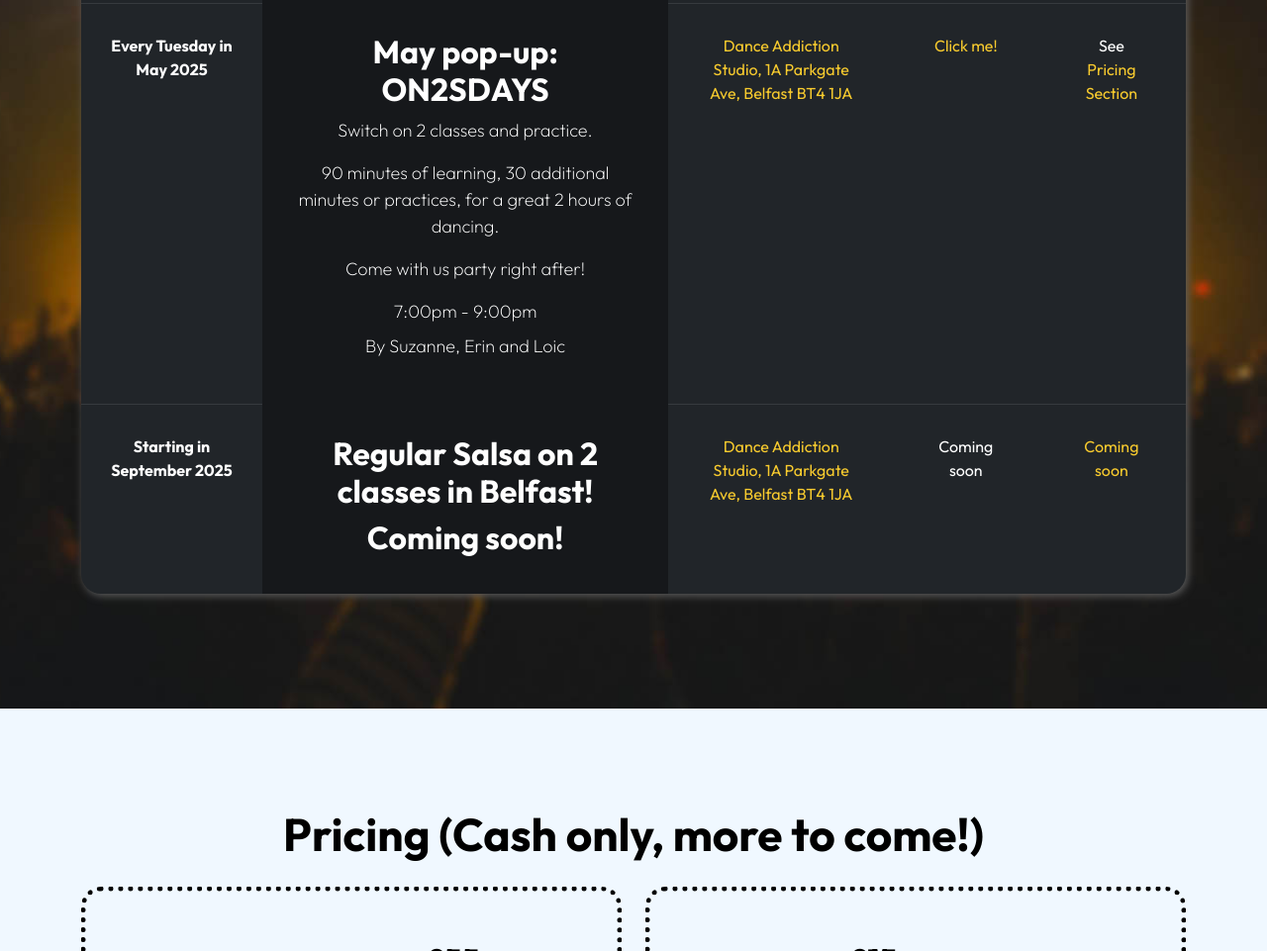
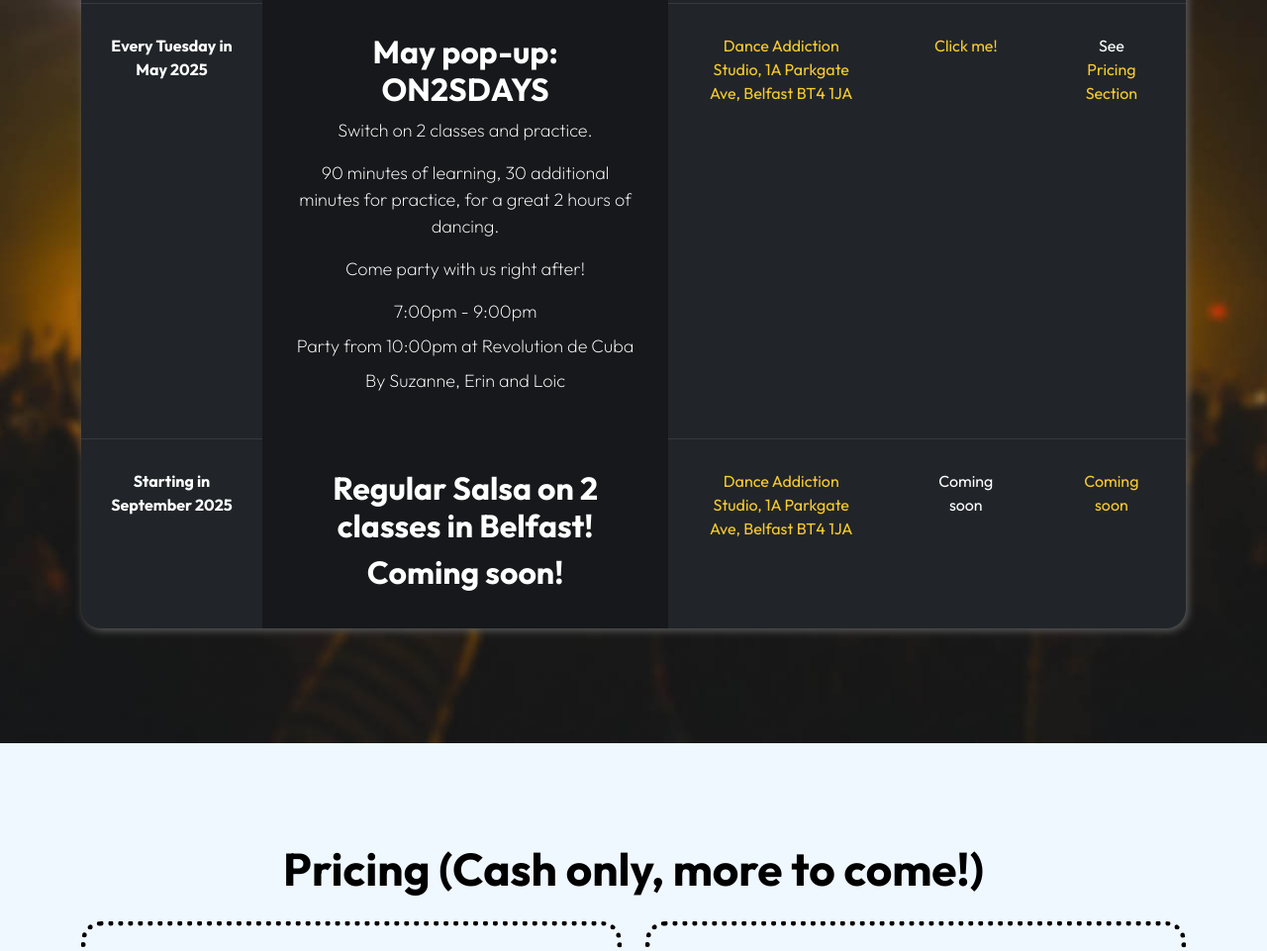
Before and after one commit to loiccara/loiccara.github.io, a plain HTML site: page index.html in a window 1280 px wide. Shown: the part 2900-3861 px from the top of the page at 99% size. Drawn offline with Linux system fonts and the light colour scheme.

Commit message:
fix first class description

```diff
--- a/index.html
+++ b/index.html
@@ -321,11 +321,12 @@
 
                                                 <p>Switch on 2 classes and practice.</p>
 
-                                                <p>90 minutes of learning, 30 additional minutes or practices, for a great 2 hours of dancing.</p>
+                                                <p>90 minutes of learning, 30 additional minutes for practice, for a great 2 hours of dancing.</p>
 
-                                                <p>Come with us party right after!</p>
+                                                <p>Come party with us right after!</p>
 
                                                 <p class="mb-2">7:00pm - 9:00pm</p>
+                                                <p class="mb-2">Party from 10:00pm at Revolution de Cuba</p>
 
                                                 <p>By Suzanne, Erin and Loic</p>
 
```
